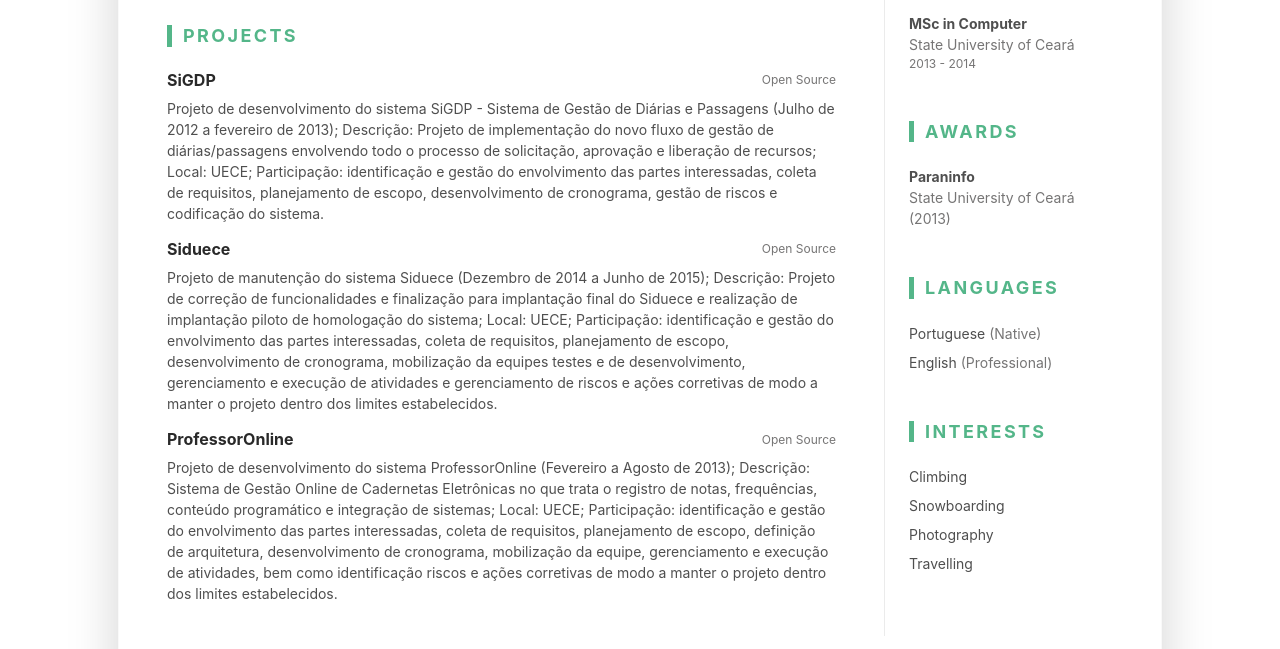
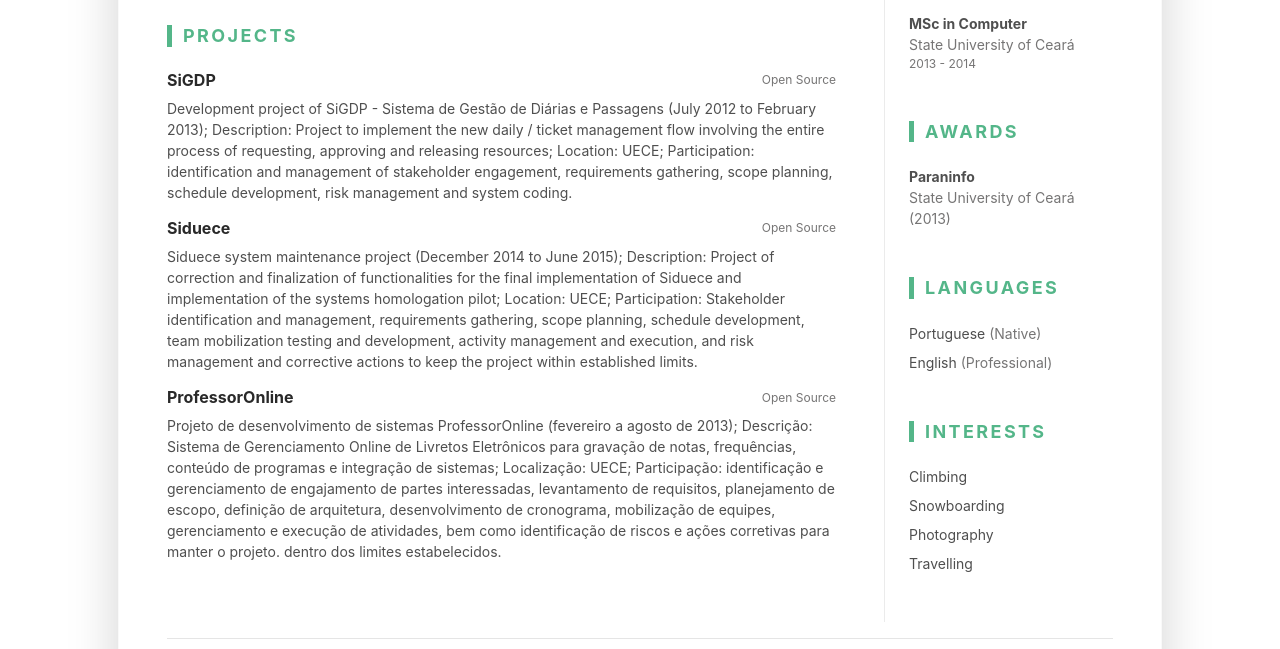
Before and after one commit to marcoseduardoss/poc-travis-ci-resume-vue.js, a website: page v1/index.html in a window 1280 px wide. Shown: the part 1351-2000 px from the top of the page. Drawn offline with nearby package versions, Linux system fonts and the light colour scheme.

Commit message:
Tradução

```diff
--- a/v1/index.html
+++ b/v1/index.html
@@ -203,7 +203,7 @@
 		data: {
                 identificacao: {
 					nome: "Marcos Eduardo",
-					profisssao: "Engenheiro de Software",
+					profisssao: "Software Engineer",
 					telefone:"+5585996145615",
 					email: "marcoseduardoss@gmail.com",
 					linkdin: "linkedin.com/in/marcoseduardoss",
@@ -272,13 +272,13 @@
 				},
 				projetos : [{
 					nome: "SiGDP",
-					detalhes : "Projeto de desenvolvimento do sistema SiGDP - Sistema de Gestão de Diárias e Passagens (Julho de 2012 a fevereiro de 2013); Descrição: Projeto de implementação do novo fluxo de gestão de diárias/passagens envolvendo todo o processo de solicitação, aprovação e liberação de recursos; Local: UECE; Participação: identificação e gestão do envolvimento das partes interessadas, coleta de requisitos, planejamento de escopo, desenvolvimento de cronograma, gestão de riscos e codificação do sistema."
+					detalhes : "Development project of SiGDP - Sistema de Gestão de Diárias e Passagens (July 2012 to February 2013); Description: Project to implement the new daily / ticket management flow involving the entire process of requesting, approving and releasing resources; Location: UECE; Participation: identification and management of stakeholder engagement, requirements gathering, scope planning, schedule development, risk management and system coding."
 				},{
 					nome: "Siduece",
-					detalhes : "Projeto de manutenção do sistema Siduece (Dezembro de 2014 a Junho de 2015); Descrição: Projeto de correção de funcionalidades e finalização para implantação final do Siduece e realização de implantação piloto de homologação do sistema; Local: UECE; Participação: identificação e gestão do envolvimento das partes interessadas, coleta de requisitos, planejamento de escopo, desenvolvimento de cronograma, mobilização da equipes testes e de desenvolvimento, gerenciamento e execução de atividades e gerenciamento de riscos e ações corretivas de modo a manter o projeto dentro dos limites estabelecidos."
+					detalhes : "Siduece system maintenance project (December 2014 to June 2015); Description: Project of correction and finalization of functionalities for the final implementation of Siduece and implementation of the systems homologation pilot; Location: UECE; Participation: Stakeholder identification and management, requirements gathering, scope planning, schedule development, team mobilization testing and development, activity management and execution, and risk management and corrective actions to keep the project within established limits."
 				},{
 					nome: "ProfessorOnline",
-					detalhes : "Projeto de desenvolvimento do sistema ProfessorOnline (Fevereiro a Agosto de 2013); Descrição: Sistema de Gestão Online de Cadernetas Eletrônicas no que trata o registro de notas, frequências, conteúdo programático e integração de sistemas; Local: UECE; Participação: identificação e gestão do envolvimento das partes interessadas, coleta de requisitos, planejamento de escopo, definição de arquitetura, desenvolvimento de cronograma, mobilização da equipe, gerenciamento e execução de atividades, bem como identificação riscos e ações corretivas de modo a manter o projeto dentro dos limites estabelecidos."
+					detalhes : "Projeto de desenvolvimento de sistemas ProfessorOnline (fevereiro a agosto de 2013); Descrição: Sistema de Gerenciamento Online de Livretos Eletrônicos para gravação de notas, frequências, conteúdo de programas e integração de sistemas; Localização: UECE; Participação: identificação e gerenciamento de engajamento de partes interessadas, levantamento de requisitos, planejamento de escopo, definição de arquitetura, desenvolvimento de cronograma, mobilização de equipes, gerenciamento e execução de atividades, bem como identificação de riscos e ações corretivas para manter o projeto. dentro dos limites estabelecidos."
 				}]
     	}
 	});
```
